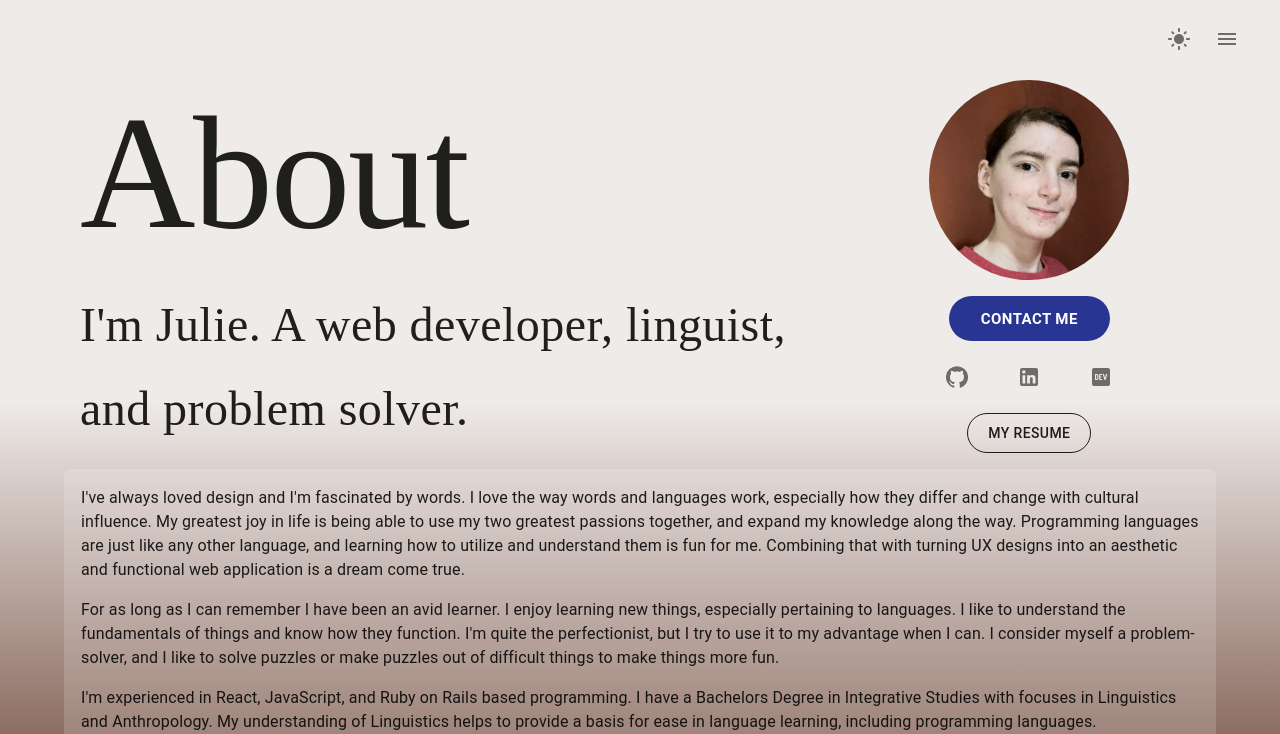
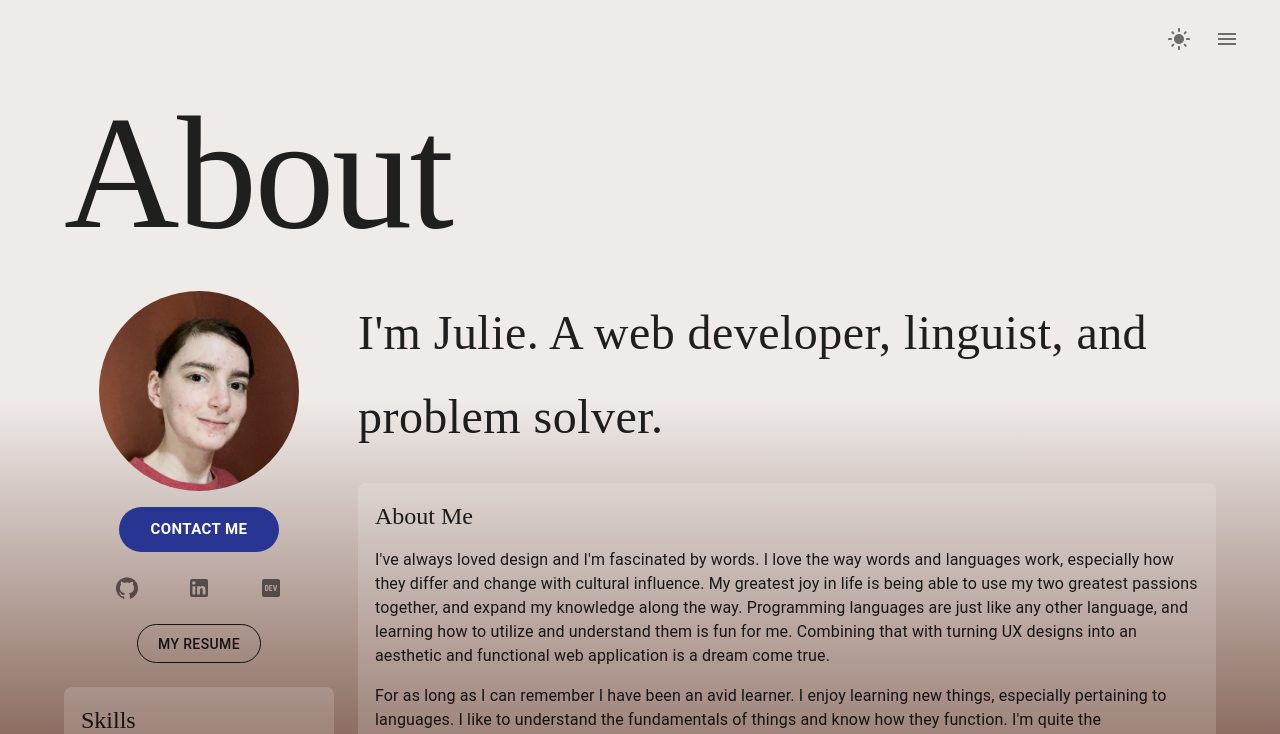
Before and after one commit to mailauki/portfolio-v3, a Next.js app: page /about in a window 1280 px wide. Shown: the top 734 px of the page. Built offline with nearby package versions, Linux system fonts and the light colour scheme.

Commit message:
Update About layout

```diff
--- /dev/null
+++ b/app/about/buttons.tsx
@@ -0,0 +1,48 @@
+import { Avatar, Button, Link, Stack } from "@mui/material";
+
+import SocialLinks from "../(components)/social";
+
+export default function QuickButtons() {
+  return (
+    <Stack
+      alignItems="center"
+      spacing={2}
+      sx={{ textAlign: "center", height: "100%" }}
+    >
+      <Avatar
+        alt="Julie Evans"
+        src="/profile.jpg"
+        sx={{ width: 200, height: 200, my: 2 }}
+      >
+        JE
+      </Avatar>
+      <Button
+        disableElevation
+        color="primary"
+        component={Link}
+        href="mailto:juliemevans17@gmail.com"
+        size="large"
+        sx={{
+          fontWeight: 600,
+          padding: "0.6rem 2rem",
+        }}
+        variant="contained"
+      >
+        Contact Me
+      </Button>
+      <SocialLinks />
+      <Button
+        download
+        color="inherit"
+        component={Link}
+        href="/JulieEvansResume.pdf"
+        sx={{
+          padding: "0.4rem 1.25rem",
+        }}
+        variant="outlined"
+      >
+        My Resume
+      </Button>
+    </Stack>
+  );
+}
--- /dev/null
+++ b/app/about/layout.tsx
@@ -0,0 +1,48 @@
+import { Box, Grid2 as Grid, Stack, Typography } from "@mui/material";
+
+import Section from "../(components)/section";
+import Title from "../(components)/title";
+
+import QuickButtons from "./buttons";
+import Skills from "./skills";
+
+export const metadata = {
+  title: "Projects",
+};
+
+export default function AboutLayout({
+  children,
+}: Readonly<{
+  children: React.ReactNode;
+}>) {
+  return (
+    <Section>
+      <Title>About</Title>
+      <Grid container spacing={{ sm: 3 }}>
+        <Grid size={{ sm: 12, md: 3 }}>
+          <Stack display={{ xs: "none", sm: "none", md: "flex" }} spacing={3}>
+            <QuickButtons />
+            <Skills />
+          </Stack>
+        </Grid>
+        <Grid size="grow">
+          <Stack spacing={3}>
+            <Typography
+              component="p"
+              fontFamily="serif"
+              fontSize={{ sm: "3rem", xs: "2rem" }}
+              variant="subtitle1"
+              whiteSpace="balance"
+            >
+              I&apos;m Julie. A web developer, linguist, and problem solver.
+            </Typography>
+            <Box display={{ md: "none" }}>
+              <Skills />
+            </Box>
+            {children}
+          </Stack>
+        </Grid>
+      </Grid>
+    </Section>
+  );
+}
--- a/app/about/page.tsx
+++ b/app/about/page.tsx
@@ -1,6 +1,6 @@
-import Section from "../(components)/section";
+import { EducationCard, ExperienceCard } from "../(experience)/card";
 
-import About from "./about";
+import Summary from "./summary";
 
 export const metadata = {
   title: "About",
@@ -8,8 +8,10 @@ export const metadata = {
 
 export default function AboutPage() {
   return (
-    <Section>
-      <About />
-    </Section>
+    <>
+      <Summary />
+      <ExperienceCard />
+      <EducationCard />
+    </>
   );
 }
--- a/app/about/summary.tsx
+++ b/app/about/summary.tsx
@@ -1,12 +1,23 @@
 "use client";
 
-import { Avatar, CardContent, Stack, Typography } from "@mui/material";
+import {
+  Avatar,
+  CardContent,
+  CardHeader,
+  Stack,
+  Typography,
+} from "@mui/material";
 
 import CardBox from "@/app/(components)/card";
 
 export default function Summary() {
   return (
     <CardBox>
+      <CardHeader
+        sx={{ pb: 0 }}
+        title="About Me"
+        titleTypographyProps={{ fontFamily: "serif", component: "h2" }}
+      />
       <CardContent>
         <Stack spacing={2}>
           <Typography
--- a/app/projects/layout.tsx
+++ b/app/projects/layout.tsx
@@ -17,7 +17,7 @@ export default function ProjectsLayout({
   return (
     <Section>
       <Title>Projects</Title>
-      <Grid container spacing={2}>
+      <Grid container spacing={{ xs: 0, sm: 0, md: 2 }}>
         <Grid size={{ xs: 0, sm: 0, md: 3, lg: 3 }}>
           <ProjectsNav />
         </Grid>
--- a/app/projects/projects.json
+++ b/app/projects/projects.json
@@ -11,7 +11,7 @@
 			]
 		],
 		"image": [
-			""
+			"/projects/bmi-calculator.jpg"
 		],
 		"links": {
 			"githubLink": "https://github.com/mailauki/bmi-calculator/",
```
Also changed, not shown: public/projects/bmi-calculator.jpg (added).
